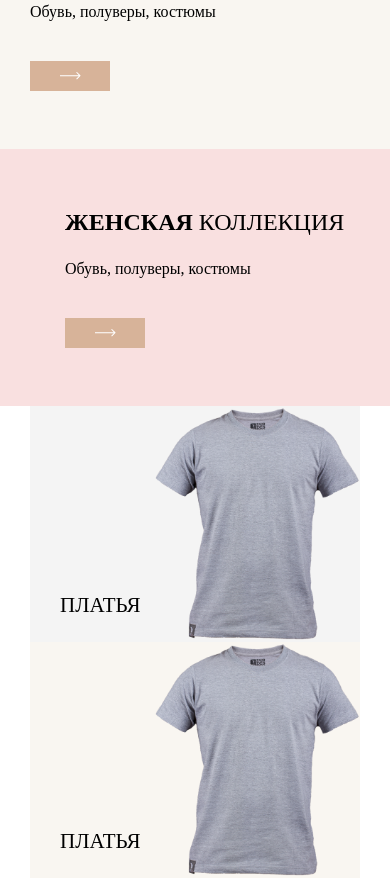
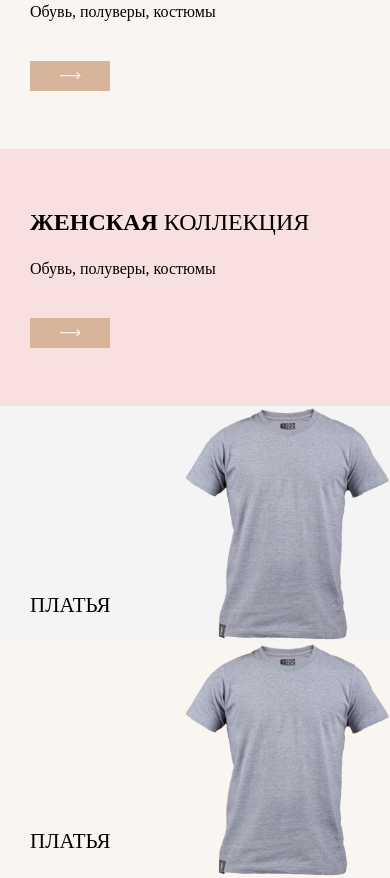
Before and after one commit to angelica220/Loop, a plain HTML site: page index.html in a window 390 px wide. Shown: the part 528-1406 px from the top of the page. Drawn offline with Linux system fonts and the light colour scheme; a web font is replaced by a local one.

Commit message:
Add files via upload

```diff
--- a/css/style.css
+++ b/css/style.css
@@ -248,6 +248,8 @@ ul {
 
 .navbar-toggler {
     display: none;
+    background: transparent;
+    border: none;
 }
 
 /*---------banner------------*/
@@ -377,6 +379,11 @@ ul {
     font-family: 'montserratlight';
 }
 
+.dress .container {
+    padding-left: 0;
+    padding-right: 0;
+}
+
 .grey {
     background: #f4f4f4;
 }
@@ -502,6 +509,10 @@ ul {
         width: 100%;
     }
 
+    .woman {
+        padding-left: 0;
+    }
+
     .man-woman {
         background: linear-gradient(180deg, #F9F6F1 0%, #F9F6F1 50%, #F9E0E0 50%, #F9E0E0 100%);
     }
```
